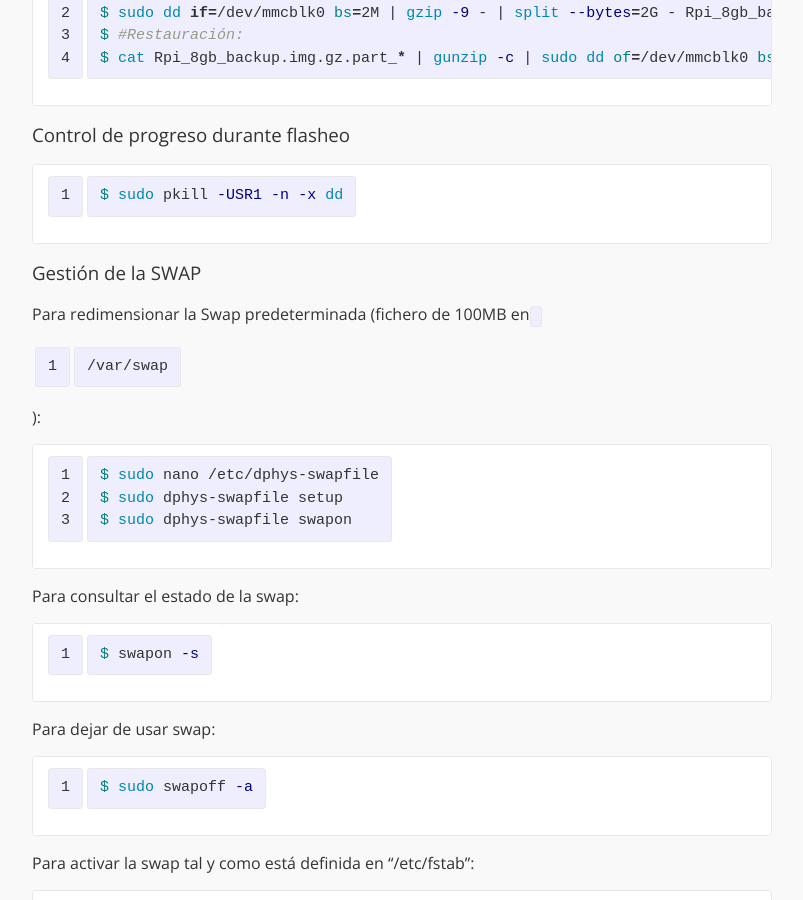
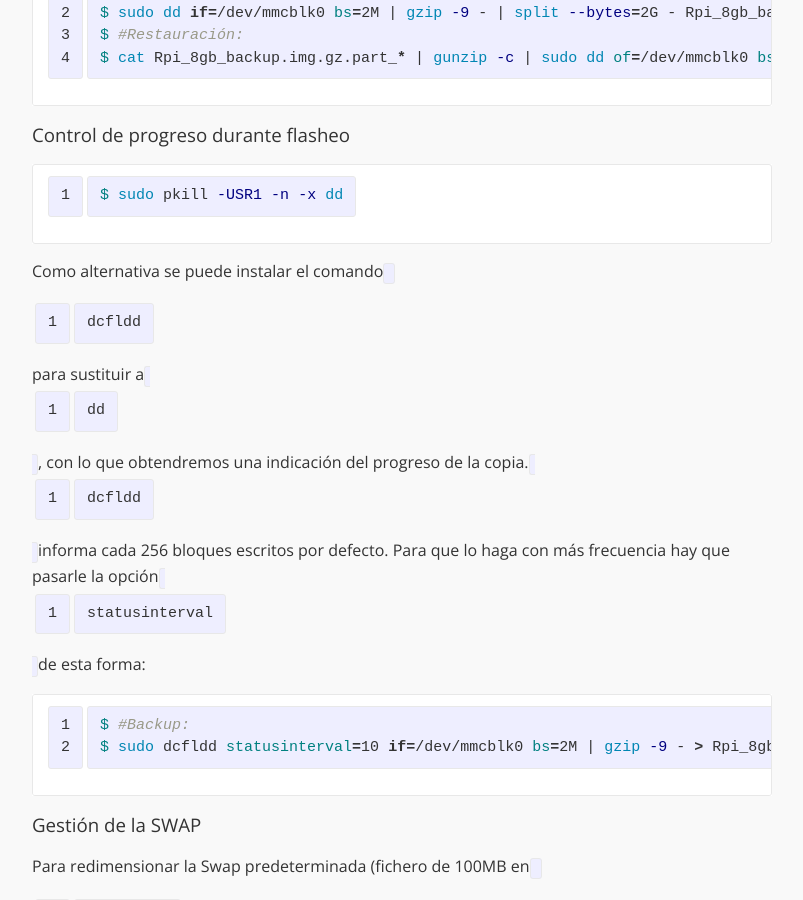
Before and after one commit to eduardofilo/eduardofilo.jekyll, a Jekyll site: the page built from sistemas/raspi.md, in a window 1280 px wide and 900 px high, scrolled down 2266 px. Shown: the whole window, without its empty margins (238-1041 px from the left). Built offline with Jekyll 4.4.1, drawn with Linux system fonts in a browser that asks for light colours.

Commit message:
Alternativa a comando dd en Raspberry.

````diff
--- a/sistemas/raspi.md
+++ b/sistemas/raspi.md
@@ -97,6 +97,13 @@ $ cat Rpi_8gb_backup.img.gz.part_* | gunzip -c | sudo dd of=/dev/mmcblk0 bs=2M
 $ sudo pkill -USR1 -n -x dd
 ```
 
+Como alternativa se puede instalar el comando `dcfldd` para sustituir a `dd`, con lo que obtendremos una indicación del progreso de la copia. `dcfldd` informa cada 256 bloques escritos por defecto. Para que lo haga con más frecuencia hay que pasarle la opción `statusinterval` de esta forma:
+
+```bash
+$ #Backup:
+$ sudo dcfldd statusinterval=10 if=/dev/mmcblk0 bs=2M | gzip -9 - > Rpi_8gb_backup.img.gz
+```
+
 ### Gestión de la SWAP
 
 Para redimensionar la Swap predeterminada (fichero de 100MB en `/var/swap`):
````
